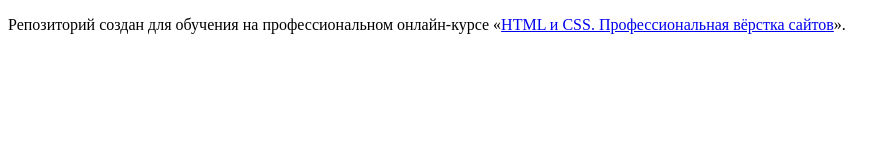
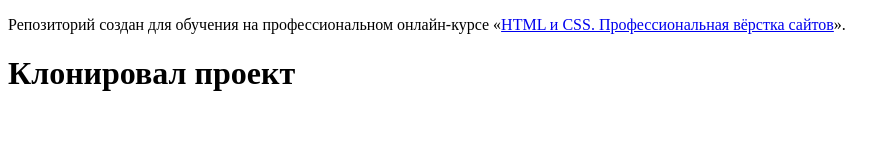
Before and after one commit to htmlacademy-htmlcss/2091809-gllacy-34, a plain HTML site: page index.html in a window 1280 px wide. Shown: the whole page, without its empty margins (0-896 px from the left). Drawn offline with Linux system fonts and the light colour scheme.

Commit message:
test commit

```diff
--- a/index.html
+++ b/index.html
@@ -7,6 +7,7 @@
   <body>
 
     <p>Репозиторий создан для обучения на профессиональном онлайн‑курсе «<a href="https://htmlacademy.ru/intensive/htmlcss">HTML и CSS. Профессиональная вёрстка сайтов</a>».</p>
+    <h1>Клонировал проект</h1>
 
   </body>
 </html>
```
